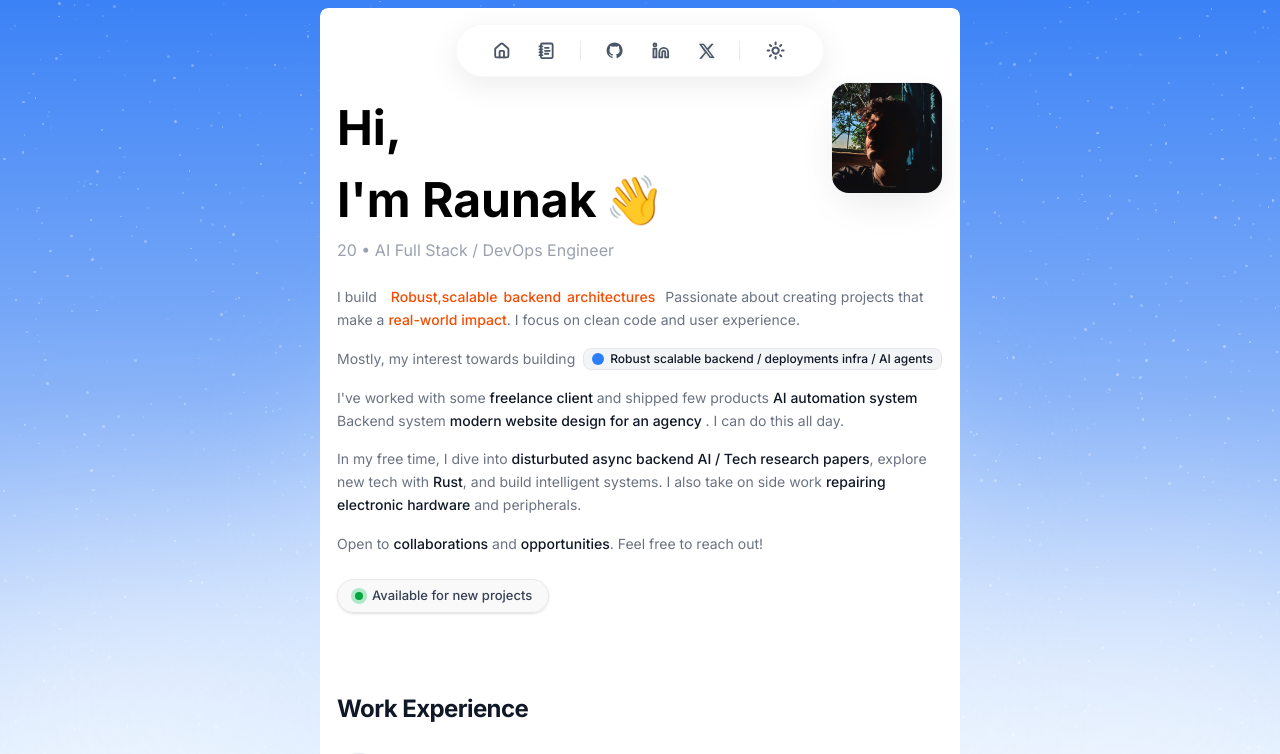
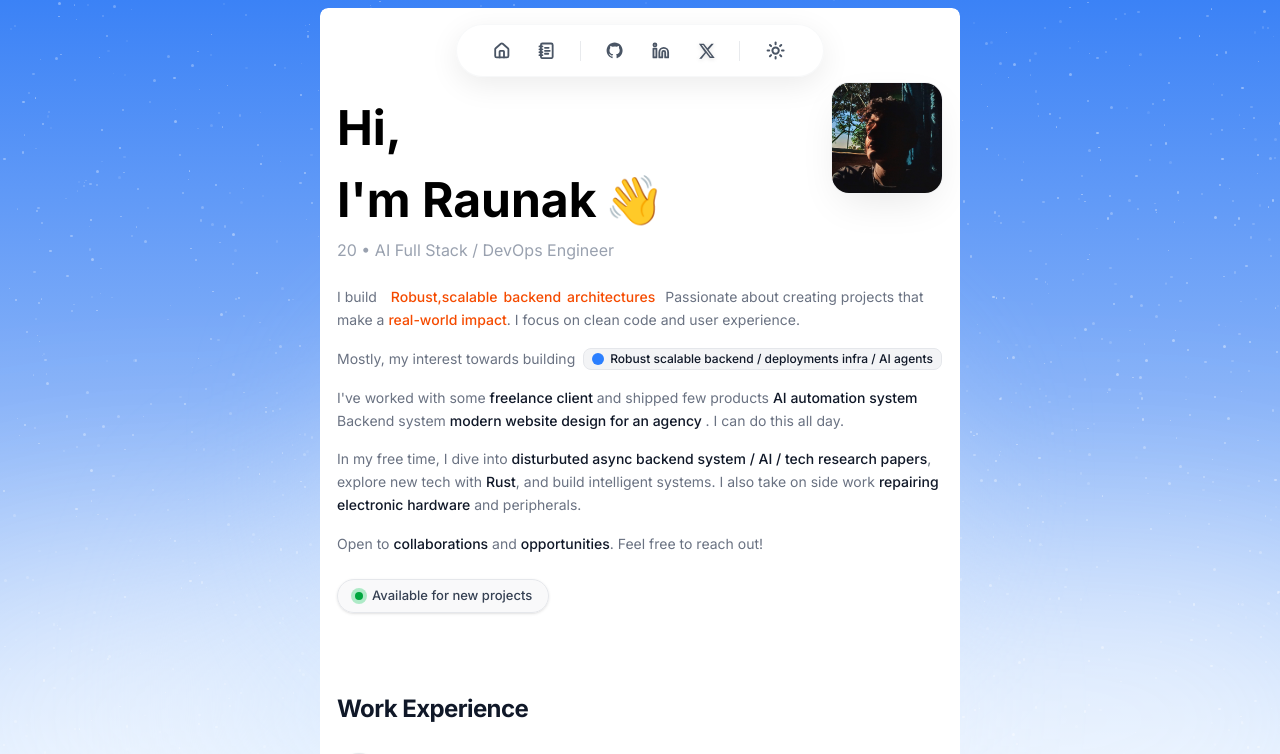
Before and after one commit to RaunaK-cap/Original_Portfolio, a Next.js app: page / in a window 1280 px wide. Shown: the top 754 px of the page. Built offline with nearby package versions, Linux system fonts and the light colour scheme.

Commit message:
added more info

```diff
--- a/components/portfolio.tsx
+++ b/components/portfolio.tsx
@@ -442,7 +442,7 @@ export function Portfolio() {
               </motion.p>
 
               <motion.p variants={textReveal}>
-                In my free time, I dive into <strong className="text-gray-900 dark:text-white font-medium"> disturbuted async backend AI / Tech research papers</strong>, explore new tech with <strong className="text-gray-900 dark:text-white font-medium">Rust</strong>, and build intelligent systems. I also take on side work <strong className="text-gray-900 dark:text-white font-medium">repairing electronic hardware</strong> and peripherals.
+                In my free time, I dive into <strong className="text-gray-900 dark:text-white font-medium"> disturbuted async backend system / AI / tech research papers</strong>, explore new tech with <strong className="text-gray-900 dark:text-white font-medium">Rust</strong>, and build intelligent systems. I also take on side work <strong className="text-gray-900 dark:text-white font-medium">repairing electronic hardware</strong> and peripherals.
               </motion.p>
 
               <motion.p variants={textReveal}>
```
